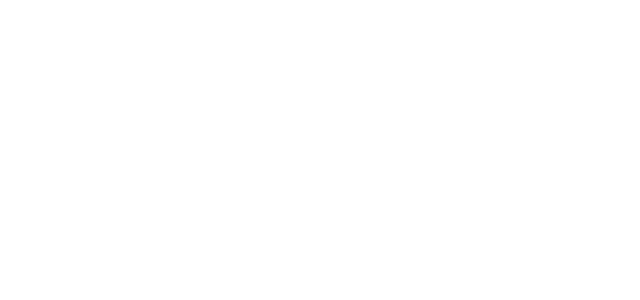
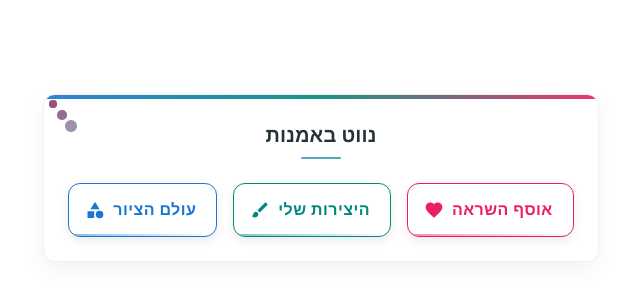
Before and after one commit to dvora215088/react-drow, a React (Vite) app: page /dashboard in a window 1280 px wide. Before the commit this address had no page. Shown: the part 222-522 px from the top of the page, without its empty margins (319-959 px from the left). Built offline with nearby package versions, Linux system fonts and the light colour scheme; the HTML template or start-up script is replaced by a standard one.

Commit message:
navigate added

```diff
--- a/src/App.tsx
+++ b/src/App.tsx
@@ -4,6 +4,7 @@
 import { AuthProvider } from './context/AuthContext';
 import Login from './login';
 import Register from './register';
+import NavigationMenu from './dashboard';
 
 function App() {
   return (
@@ -11,6 +12,7 @@
       <Routes>
         <Route path="/login" element={<Login />} />
         <Route path="/register" element={<Register />} />
+        <Route path="/dashboard" element={<NavigationMenu />} />
 
         <Route path="/" element={<Auth />} />
       </Routes>
--- /dev/null
+++ b/src/dashboard.tsx
@@ -0,0 +1,226 @@
+import { useState } from 'react';
+import { useNavigate } from 'react-router-dom';
+import Box from '@mui/material/Box';
+import Paper from '@mui/material/Paper';
+import Button from '@mui/material/Button';
+import Typography from '@mui/material/Typography';
+import { styled } from '@mui/material/styles';
+import { motion } from 'framer-motion';
+
+// Icons
+import CategoryIcon from '@mui/icons-material/Category';
+import BrushIcon from '@mui/icons-material/Brush';
+import FavoriteIcon from '@mui/icons-material/Favorite';
+
+// Styled components for beautiful buttons
+const NavButton = styled(Button)(({  }) => ({
+  borderRadius: 12,
+  padding: '12px 20px',
+  transition: 'all 0.3s ease',
+  textTransform: 'none',
+  fontWeight: 600,
+  fontSize: '1rem',
+  position: 'relative',
+  overflow: 'hidden',
+  boxShadow: '0 4px 10px rgba(0, 0, 0, 0.08)',
+  '&::after': {
+    content: '""',
+    position: 'absolute',
+    top: 0,
+    left: 0,
+    width: '100%',
+    height: '100%',
+    background: 'linear-gradient(rgba(255,255,255,0.1), rgba(255,255,255,0))',
+    opacity: 0,
+    transition: 'opacity 0.3s ease',
+  },
+  '&:hover': {
+    transform: 'translateY(-3px)',
+    boxShadow: '0 6px 15px rgba(0, 0, 0, 0.1)',
+    '&::after': {
+      opacity: 1,
+    },
+  },
+  '&:active': {
+    transform: 'translateY(1px)',
+  },
+}));
+
+const NavigationMenu = () => {
+  const navigate = useNavigate();
+  const [hovered, setHovered] = useState<string | null>(null);
+
+  const handleNavigation = (path: string) => {
+    navigate(path);
+  };
+
+  // הגדרת אייקונים וסטייל לכל כפתור
+  const buttons = [
+    {
+      id: 'categories',
+      label: 'עולם הציור',
+      path: '/categories',
+      icon: <CategoryIcon />,
+      color: '#1976d2', // כחול
+      hoverColor: '#0d47a1',
+      lightColor: 'rgba(25, 118, 210, 0.08)',
+    },
+    {
+      id: 'gallery',
+      label: 'היצירות שלי',
+      path: '/my-paintings',
+      icon: <BrushIcon />,
+      color: '#00897b', // טורקיז
+      hoverColor: '#00695c',
+      lightColor: 'rgba(0, 137, 123, 0.08)',
+    },
+    {
+      id: 'favorites',
+      label: 'אוסף השראה',
+      path: '/favorites',
+      icon: <FavoriteIcon />,
+      color: '#e91e63', // ורוד
+      hoverColor: '#c2185b',
+      lightColor: 'rgba(233, 30, 99, 0.08)',
+    },
+  ];
+
+  // אלמנט דקורטיבי - עיגולים קטנים
+  const CircleDecoration = ({ index, color }: { index: number; color: string }) => (
+    <Box
+      component={motion.div}
+      initial={{ scale: 0 }}
+      animate={{ scale: 1 }}
+      transition={{ delay: 0.2 + index * 0.1, duration: 0.4 }}
+      sx={{
+        position: 'absolute',
+        width: 8 + index * 2,
+        height: 8 + index * 2,
+        borderRadius: '50%',
+        backgroundColor: color,
+        opacity: 0.6 - index * 0.15,
+        top: 5 + index * 10,
+        left: 5 + index * 8,
+        zIndex: 0,
+      }}
+    />
+  );
+
+  return (
+    <Paper
+      elevation={0}
+      sx={{
+        p: 3,
+        borderRadius: 3,
+        position: 'relative',
+        overflow: 'hidden',
+        backgroundColor: 'white',
+        border: '1px solid rgba(0, 0, 0, 0.06)',
+        boxShadow: '0 8px 25px rgba(0, 0, 0, 0.05)',
+        '&::before': {
+          content: '""',
+          position: 'absolute',
+          top: 0,
+          left: 0,
+          right: 0,
+          height: '4px',
+          background: 'linear-gradient(90deg, #1976d2, #00897b, #e91e63)',
+          opacity: 0.9,
+        }
+      }}
+    >
+      {/* אלמנטים דקורטיביים */}
+      {buttons.map((button, i) => (
+        [...Array(3)].map((_, j) => (
+          <CircleDecoration key={`circle-${i}-${j}`} index={j} color={button.color} />
+        ))
+      ))}
+
+      <Typography
+        variant="h6"
+        component="h2"
+        sx={{
+          textAlign: 'center',
+          mb: 3,
+          fontWeight: 600,
+          color: '#263238',
+          position: 'relative',
+          '&::after': {
+            content: '""',
+            position: 'absolute',
+            bottom: -8,
+            left: '50%',
+            transform: 'translateX(-50%)',
+            width: 40,
+            height: 2,
+            background: 'linear-gradient(90deg, #1976d2, #00897b)',
+            borderRadius: 2,
+            opacity: 0.7,
+          }
+        }}
+      >
+        נווט באמנות
+      </Typography>
+
+      <Box
+        sx={{
+          display: 'flex',
+          flexDirection: { xs: 'column', sm: 'row' },
+          gap: 2,
+          justifyContent: 'center',
+          alignItems: 'center',
+          mt: 4,
+          position: 'relative',
+          zIndex: 1,
+        }}
+      >
+        {buttons.map((button, index) => (
+          <Box
+            key={button.id}
+            component={motion.div}
+            initial={{ y: 20, opacity: 0 }}
+            animate={{ y: 0, opacity: 1 }}
+            transition={{ duration: 0.4, delay: 0.1 * index }}
+            sx={{ width: { xs: '100%', sm: 'auto' } }}
+          >
+            <NavButton
+              variant={hovered === button.id ? "contained" : "outlined"}
+              startIcon={button.icon}
+              onClick={() => handleNavigation(button.path)}
+              onMouseEnter={() => setHovered(button.id)}
+              onMouseLeave={() => setHovered(null)}
+              sx={{
+                width: { xs: '100%', sm: 'auto' },
+                color: hovered === button.id ? 'white' : button.color,
+                backgroundColor: hovered === button.id ? button.color : 'transparent',
+                borderColor: button.color,
+                '&:hover': {
+                  backgroundColor: hovered === button.id ? button.hoverColor : button.lightColor,
+                  borderColor: button.hoverColor,
+                },
+                '&::before': {
+                  content: '""',
+                  position: 'absolute',
+                  bottom: 0,
+                  left: 0,
+                  width: '100%',
+                  height: '2px',
+                  background: `linear-gradient(90deg, ${button.color}, transparent)`,
+                  opacity: 0.5,
+                  transition: 'opacity 0.3s',
+                },
+                '&:hover::before': {
+                  opacity: 0,
+                },
+              }}
+            >
+              {button.label}
+            </NavButton>
+          </Box>
+        ))}
+      </Box>
+    </Paper>
+  );
+};
+
+export default NavigationMenu;
```
